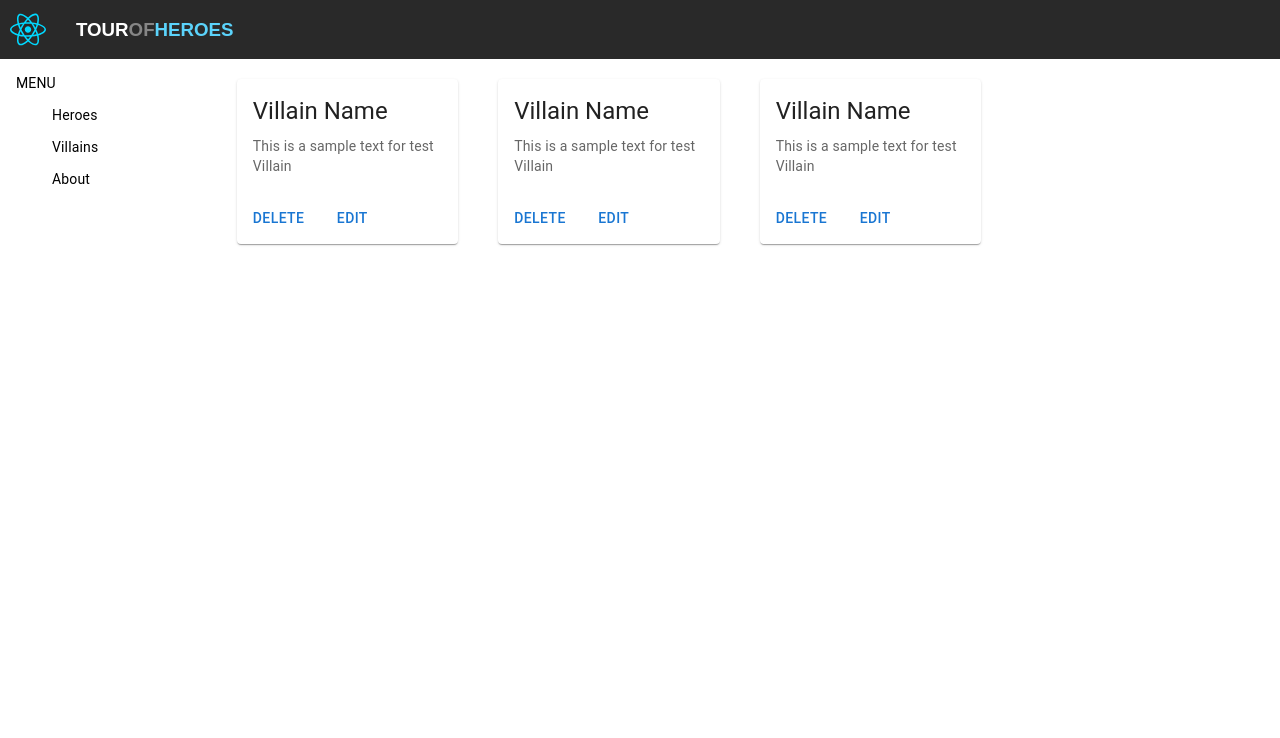
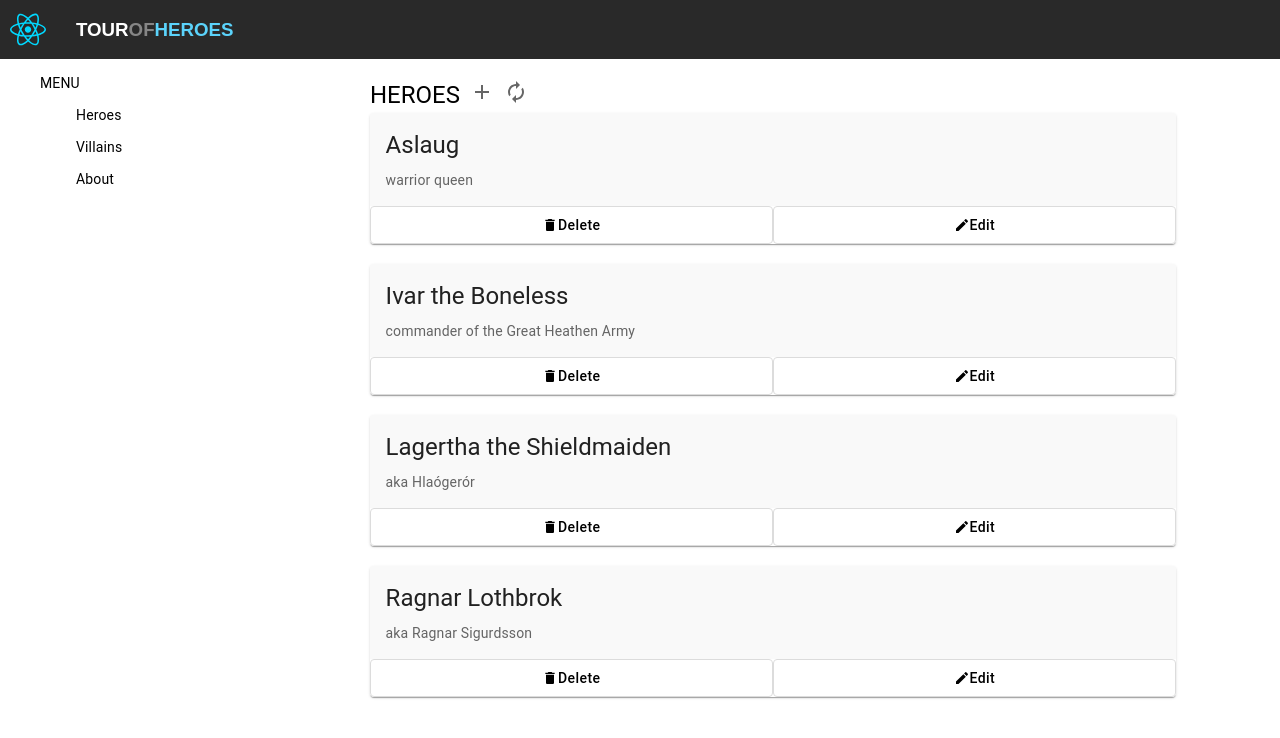
Before and after one commit to zndelfin/Tour-Of-Heroes-FE, a React (Vite) app: page / in a window 1280 px wide. Shown: the top 738 px of the page. Built offline with nearby package versions, Linux system fonts and the light colour scheme.

Commit message:
TECH-213: Completed

```diff
--- a/src/App.css
+++ b/src/App.css
@@ -31,24 +31,14 @@ body{
 }
 
 .menuList{
-    width: 25%;
+    width: 30%;
 }
 
-.menuItem:hover{
-    background-color: #22A5E2;
+.content{
+    display:flex;
 }
 
-.card-item{
-
+.subHeader{
+    margin-top: 20px;
+    position:absolute;
 }
-
-.card{
-    width: 73%x;
-    margin: 20px 20px;
-}
-
-
-.content{
-    display: flex;
-    position: absolute;
-}
--- a/src/App.jsx
+++ b/src/App.jsx
@@ -1,21 +1,20 @@
 import React from "react";
 import "./App.css";
+import ActionBar from "./components/ActionBar";
 import Header from "./components/Header";
 //import MainContent from "./components/MainContent";
-import Menu from "./components/Menu"
-import CardItems from "./components/CardItems";
+// import Menu from "./components/Menu"
+// import CardItems from "./components/CardItems";
+import MainContent from "./components/MainContent";
+
 
 export default function App() {
   return (
     <div>
        <Header />
-       <div class="content">
-       <Menu />
-       <CardItems />
-       <CardItems />
-       <CardItems />
-       </div>
+       <ActionBar/>
+        <MainContent/>
+    </div>
 
-    </div>
   );
 }
--- /dev/null
+++ b/src/Components/ActionBar.jsx
@@ -0,0 +1,23 @@
+import React from "react";
+import AddIcon from "@mui/icons-material/Add";
+import AutorenewIcon from "@mui/icons-material/Autorenew";
+import { Box } from "@mui/system";
+import Typography from "@mui/material/Typography";
+
+export default function ActionBar() {
+  return (
+    <div className="subHeader">
+      <Box sx={{ display: "flex", marginLeft:"370px"}}>
+        <Typography variant="h5" color="black">
+          HEROES
+        </Typography>
+          <Typography color="text.secondary" sx={{margin: "0px 10px"}}>
+            <AddIcon sx={{  verticalAlign:"middle"}} />
+          </Typography>
+          <Typography color="text.secondary">
+            <AutorenewIcon sx={{ verticalAlign:"middle" }} />
+          </Typography>
+      </Box>
+    </div>
+  );
+}
--- a/src/Components/CardItems.jsx
+++ b/src/Components/CardItems.jsx
@@ -1,26 +1,90 @@
-import * as React from 'react';
-import Card from '@mui/material/Card';
-import CardActions from '@mui/material/CardActions';
-import CardContent from '@mui/material/CardContent';
-//import CardMedia from '@mui/material/CardMedia';
-import Button from '@mui/material/Button';
-import Typography from '@mui/material/Typography';
+import * as React from "react";
+import Card from "@mui/material/Card";
+import CardContent from "@mui/material/CardContent";
+import Button from "@mui/material/Button";
+import Typography from "@mui/material/Typography";
+import { Container, Box } from "@mui/system";
+import DeleteIcon from '@mui/icons-material/Delete';
+import EditIcon from '@mui/icons-material/Edit';
 
 export default function CardItems() {
   return (
-      <Card className="card">
-      <CardContent>
+    <Box>
+      <Card sx={{marginTop:"20px", marginBottom:"20px"}}>
+          <CardContent sx={{backgroundColor:"#F9F9F9"}}>
             <Typography gutterBottom variant="h5" component="div">
-          Villain Name
+              Aslaug
             </Typography>
             <Typography variant="body2" color="text.secondary">
-          This is a sample text for test Villain
+              warrior queen
             </Typography>
           </CardContent>
-      <CardActions>
-        <Button className="btn btn-delete">Delete</Button>
-        <Button className="btn btn-edit">Edit</Button>
-      </CardActions>
+          <Box sx={{color:"black"}}>
+            <Button sx={{width:"50%", color:"black", textTransform:"none", border:"solid 1px #DCDCDC"}}>
+            <DeleteIcon sx={{fontSize:"medium"}}/>
+            Delete
+            </Button>
+            <Button sx={{width:"50%", color:"black", textTransform:"none", border:"solid 1px #DCDCDC"}}><EditIcon sx={{fontSize:"medium"}}/>Edit</Button>
+          </Box>
       </Card>
+
+      <Card sx={{marginTop:"20px", marginBottom:"20px"}}>
+          <CardContent sx={{backgroundColor:"#F9F9F9"}}>
+            <Typography gutterBottom variant="h5" component="div">
+              Ivar the Boneless
+            </Typography>
+            <Typography variant="body2" color="text.secondary">
+              commander of the Great Heathen Army
+            </Typography>
+          </CardContent>
+          <Box sx={{color:"black"}}>
+            <Button sx={{width:"50%", color:"black", textTransform:"none", border:"solid 1px #DCDCDC"}}>
+            <DeleteIcon sx={{fontSize:"medium"}}/>
+            Delete
+            </Button>
+            <Button sx={{width:"50%", color:"black", textTransform:"none", border:"solid 1px #DCDCDC"}}><EditIcon sx={{fontSize:"medium"}}/>Edit</Button>
+          </Box>
+      </Card>
+
+
+      <Card sx={{marginTop:"20px", marginBottom:"20px"}}>
+          <CardContent sx={{backgroundColor:"#F9F9F9"}}>
+            <Typography gutterBottom variant="h5" component="div">
+              Lagertha the Shieldmaiden
+            </Typography>
+            <Typography variant="body2" color="text.secondary">
+              aka Hlaógerór
+            </Typography>
+          </CardContent>
+          <Box sx={{color:"black"}}>
+            <Button sx={{width:"50%", color:"black", textTransform:"none", border:"solid 1px #DCDCDC"}}>
+            <DeleteIcon sx={{fontSize:"medium"}}/>
+            Delete
+            </Button>
+            <Button sx={{width:"50%", color:"black", textTransform:"none", border:"solid 1px #DCDCDC"}}><EditIcon sx={{fontSize:"medium"}}/>Edit</Button>
+          </Box>
+      </Card>
+
+
+      <Card sx={{marginTop:"20px", marginBottom:"20px"}}>
+          <CardContent sx={{backgroundColor:"#F9F9F9"}}>
+            <Typography gutterBottom variant="h5" component="div">
+              Ragnar Lothbrok
+            </Typography>
+            <Typography variant="body2" color="text.secondary">
+              aka Ragnar Sigurdsson
+            </Typography>
+          </CardContent>
+          <Box sx={{color:"black"}}>
+            <Button sx={{width:"50%", color:"black", textTransform:"none", border:"solid 1px #DCDCDC"}}>
+            <DeleteIcon sx={{fontSize:"medium"}}/>
+            Delete
+            </Button>
+            <Button sx={{width:"50%", color:"black", textTransform:"none", border:"solid 1px #DCDCDC"}}><EditIcon sx={{fontSize:"medium"}}/>Edit</Button>
+          </Box>
+      </Card>
+
+    </Box>
+
   );
 }
--- a/src/Components/MainContent.jsx
+++ b/src/Components/MainContent.jsx
@@ -1,9 +1,24 @@
 import React from "react";
+import CardItems from "./CardItems";
+import Menu from "./Menu";
+import { Box, Container } from "@mui/system";
 
 export default function MainContent(){
     return(
-        <div className="content">
+        <Container sx={{padding:"0px", margin:"0px"}}>
+        <Menu />
+            <Box sx={{
+                display:"flex",
+                flexDirection:"column",
+                float:"right",
+                width:"70%",
+                marginTop:"-110px"}}>
+            <CardItems/>
+            {/* <CardItems/>
+            <CardItems/>
+            <CardItems/> */}
+            </Box>
+        </Container>
 
-        </div>
     );
 }
--- a/src/Components/Menu.jsx
+++ b/src/Components/Menu.jsx
@@ -2,9 +2,12 @@ import * as React from 'react';
 import MenuList from '@mui/material/MenuList';
 import MenuItem from '@mui/material/MenuItem';
 import ListItemText from '@mui/material/ListItemText';
+import { Box } from '@mui/system';
+
 
 export default function Menu() {
   return (
+    <Box>
       <MenuList dense className="menuList" >
         <MenuItem>
           MENU
@@ -19,5 +22,6 @@ export default function Menu() {
           <ListItemText inset>About</ListItemText>
         </MenuItem>
         </MenuList>
+  </Box>
   );
 }
--- a/src/index.css
+++ b/src/index.css
@@ -0,0 +1,4 @@
+body{
+    padding:0;
+    margin:0;
+}
```
Also changed, not shown: src/Components/Navigator.jsx (+11 -11 lines), src/Components/TextField.jsx (deleted, +0 -9 lines). Lines whose indentation alone changed are shown as unchanged.
